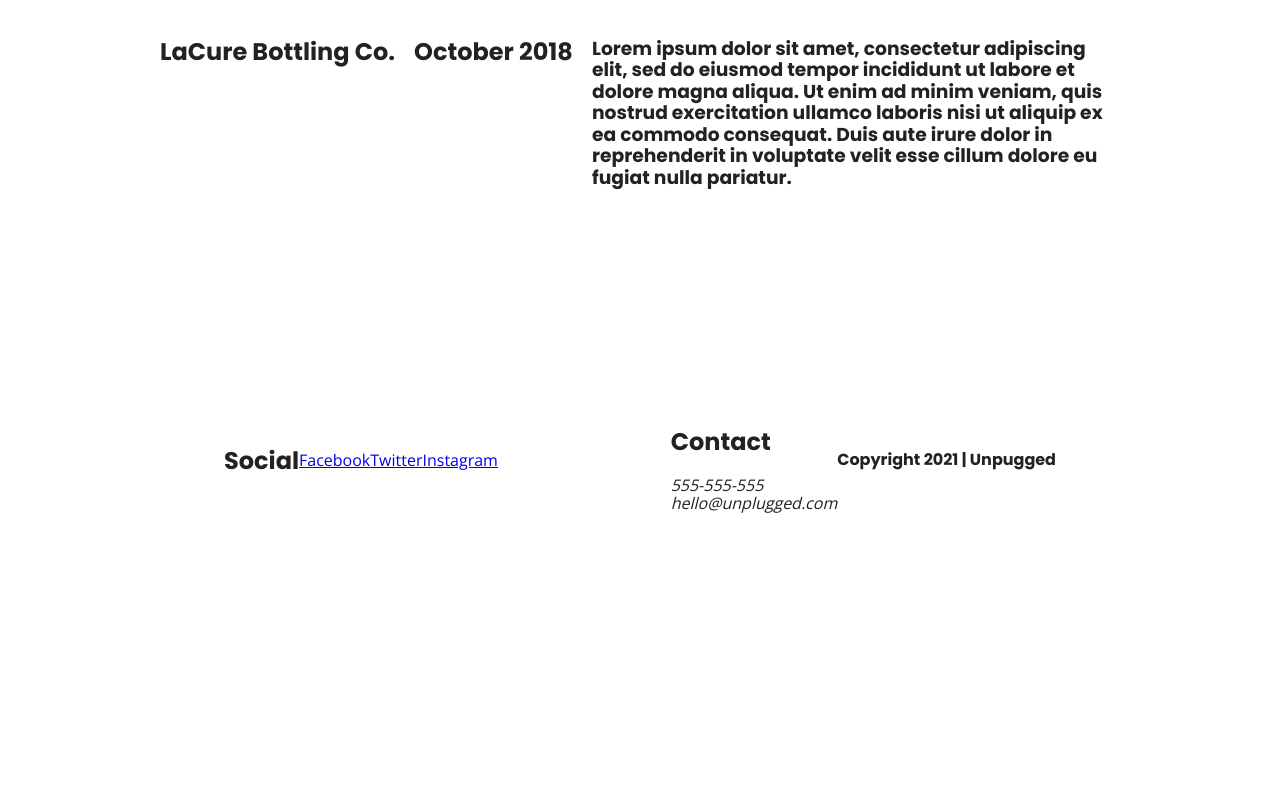
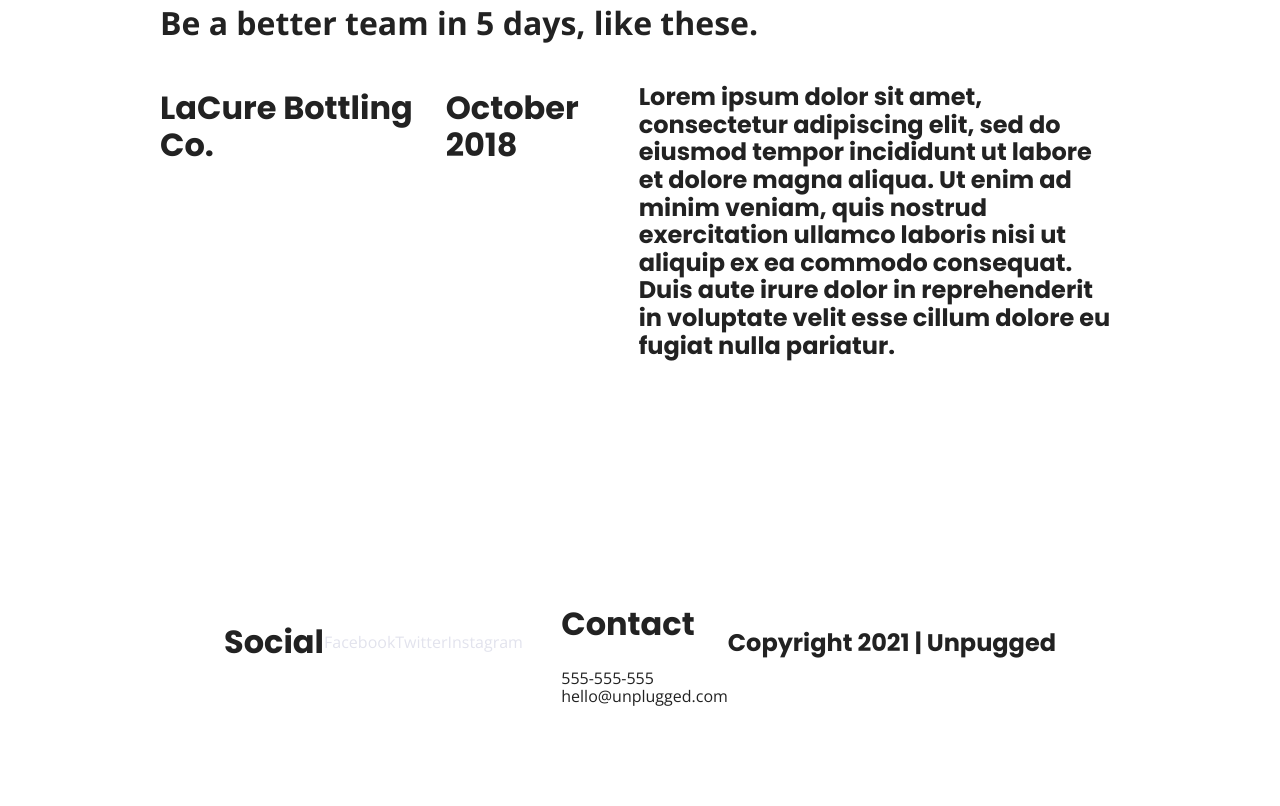
Before and after one commit to TheGoodWizard/unplugged, a website built with Parcel: page index.html in a window 1280 px wide. Shown: the part 1436-2242 px from the top of the page. Before the commit the page ends 2049 px from the top, so only its background shows below. Built offline with nearby package versions, Linux system fonts and the light colour scheme; files whose address does not match are found by name.

Commit message:
Implementing more CSS Text Styles
Continued work implementing Global CSS text styles.

```diff
--- a/css/main.css
+++ b/css/main.css
@@ -98,33 +98,39 @@ html {
 body {
   font-family: 'Open Sans', sans-serif;
   font-size: 1em;
+  text-align: left;
 }
 
 
 ul,
 ol {
-
+  list-style-type: none;
 }
 
 
 a {
-
+  color: #e2e3ed;
+  text-decoration: none;
 }
 
 
 h2 {
   font-family: 'Poppins', sans-serif;
+  font-size: 2em;
 }
 
 
 h3,
 h4 {
   font-family: 'Poppins', sans-serif;
+  margin: 20px 0;
+  font-size: 1.5em;
 }
 
 
 p {
-
+  font-size: 1em;
+  line-height: 1.285;
 }
 
 
@@ -139,7 +145,7 @@ figure {
 
 
 address {
-
+  font-style: normal;
 }
 
 
```
